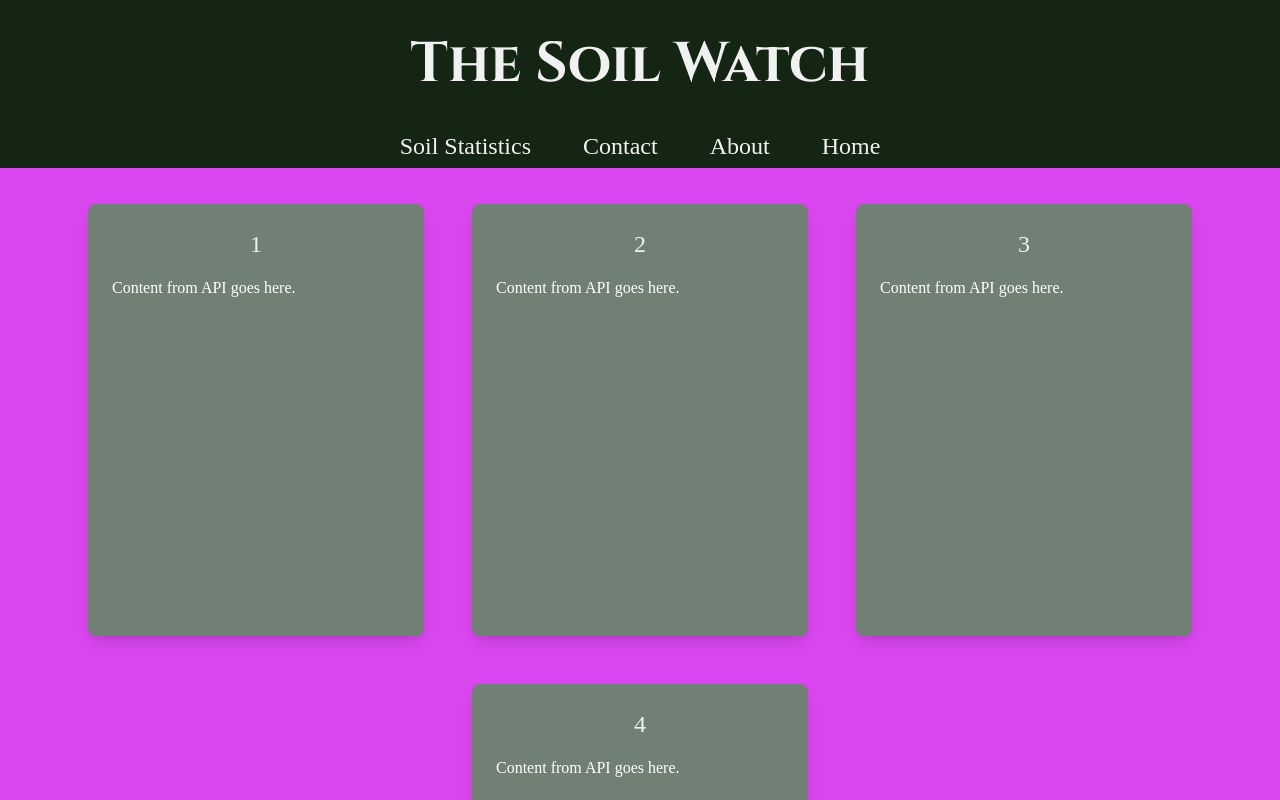
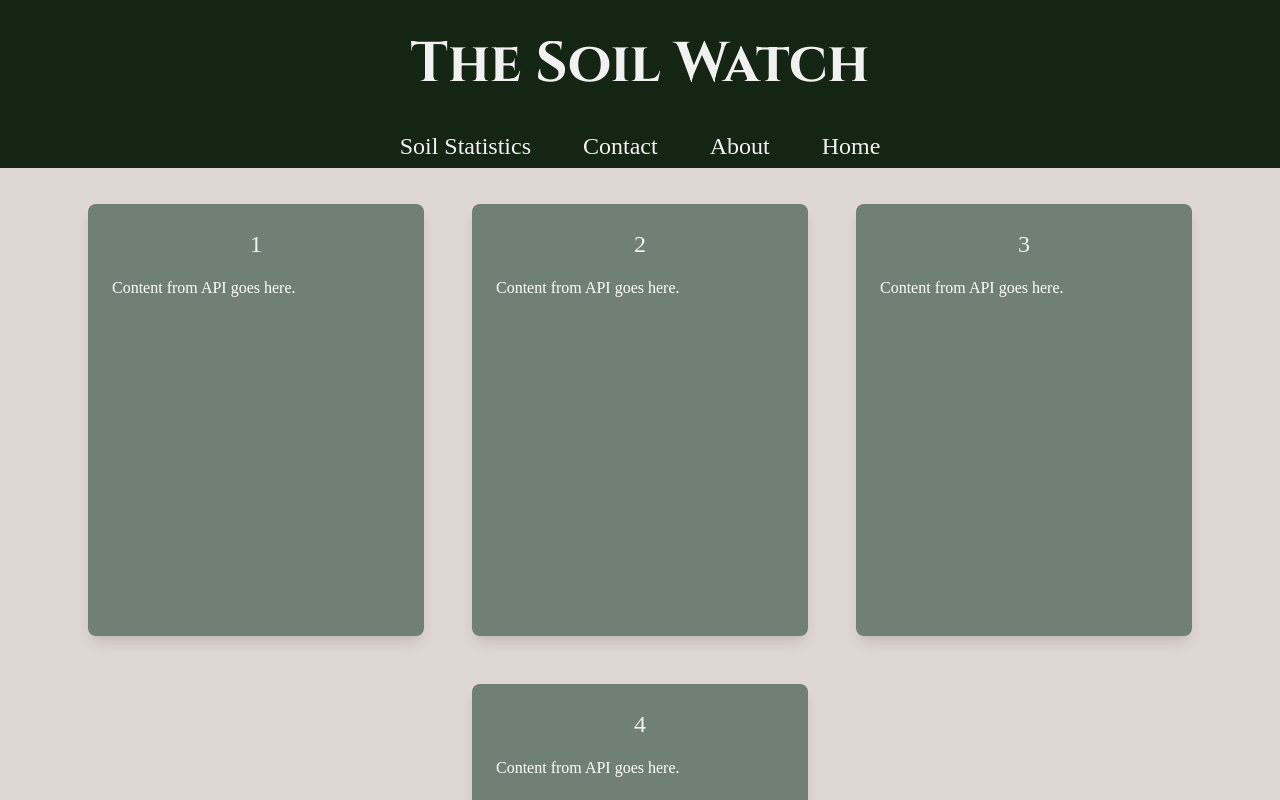
Before and after one commit to tazboi/The-Soil-Watch, a Next.js app in the folder App/soil-monitor/: page /soilStats in a window 1280 px wide. Shown: the top 800 px of the page. Built offline with nearby package versions, Linux system fonts and the light colour scheme.

Commit message:
Took out some unnecessary tailwind stuff

```diff
--- a/App/soil-monitor/app/components/stats.jsx
+++ b/App/soil-monitor/app/components/stats.jsx
@@ -4,7 +4,7 @@ import MiniWindow from "@/app/components/MiniWindow";
 
 export default function Stats() {
     return (
-        <div className="font-frank text-[#f2f1f1] bg-fuchsia-500 md:p-3 box-border flex flex-wrap select-none md:flex-row justify-center sm:p-1.5">
+        <div className="font-frank text-[#f2f1f1] p-3 box-border flex flex-wrap select-none justify-center">
             <MiniWindow title = "1"/>
             <MiniWindow title = "2"/>
             <MiniWindow title = "3"/>
```
